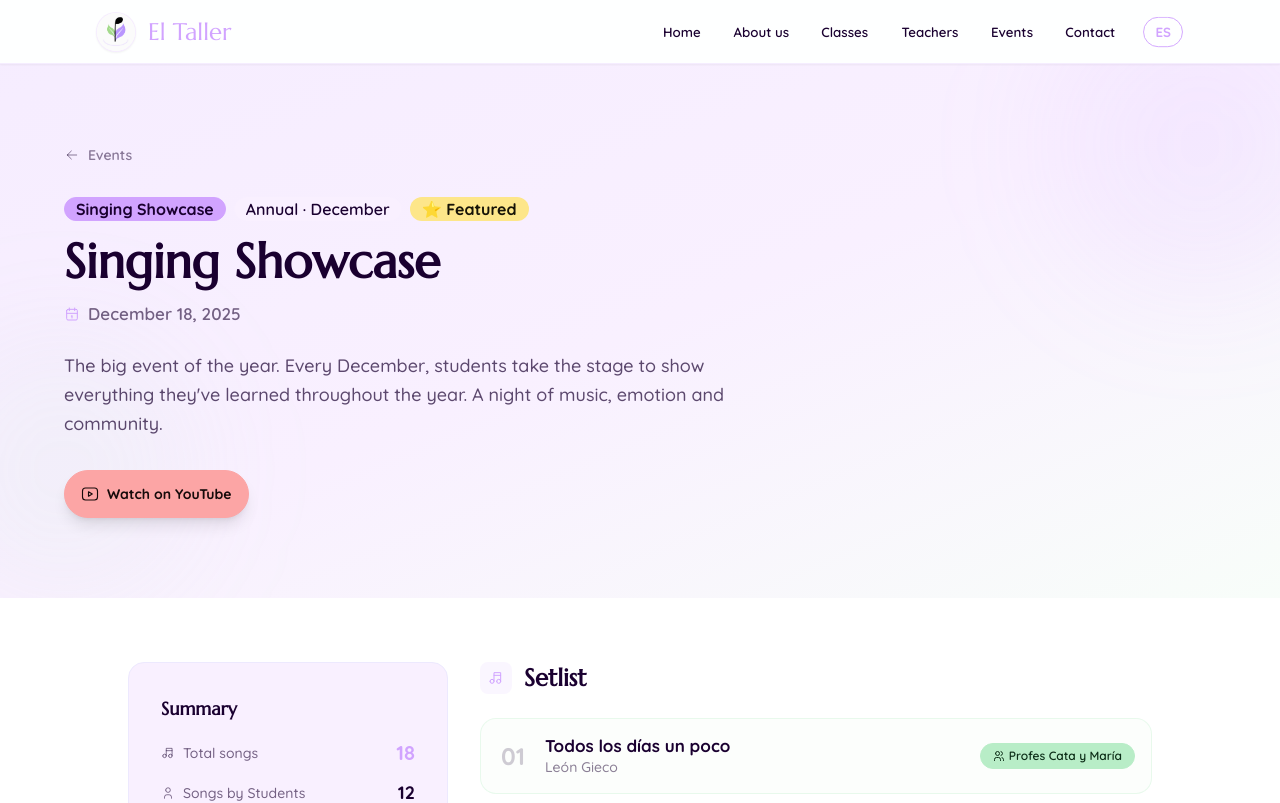
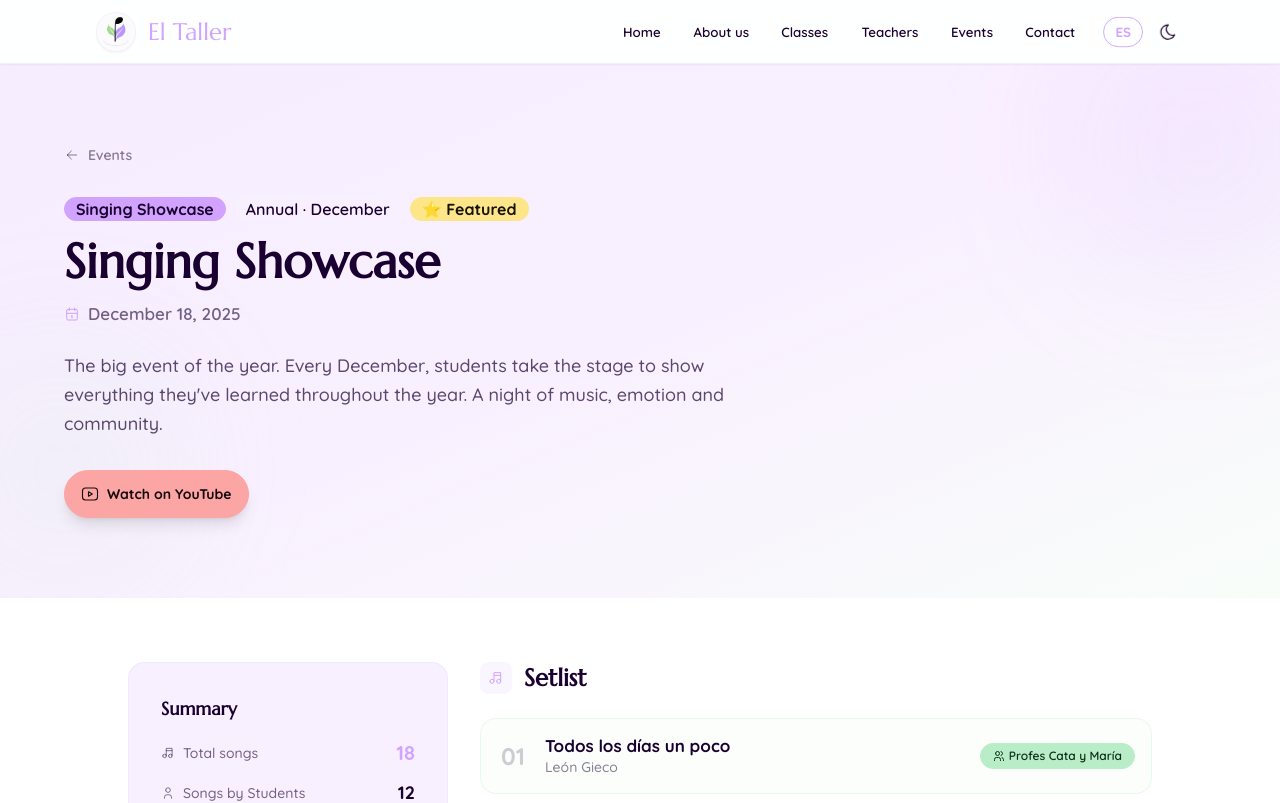
Before and after one commit to riverofrancisco/eltaller, a Next.js app in the folder eltaller/: page /en/actividades/presentacion-canto-2025 in a window 1280 px wide. Shown: the top 803 px of the page. Built offline with nearby package versions, Linux system fonts and the light colour scheme.

Commit message:
dark-theme-added

```diff
--- a/eltaller/app/layout.tsx
+++ b/eltaller/app/layout.tsx
@@ -29,14 +29,20 @@ export const metadata: Metadata = {
   },
 };
 
+import { Providers } from "./providers";
+
 export default function RootLayout({
   children,
 }: {
   children: React.ReactNode;
 }) {
   return (
-    <html lang="es" data-theme="eltaller" className={`${marcellus.variable} ${quicksand.variable} ${quicksand.className}`}>
-      <body suppressHydrationWarning>{children}</body>
+    <html lang="es" suppressHydrationWarning className={`${marcellus.variable} ${quicksand.variable} ${quicksand.className}`}>
+      <body suppressHydrationWarning>
+        <Providers>
+          {children}
+        </Providers>
+      </body>
     </html>
   );
 }
--- /dev/null
+++ b/eltaller/app/providers.tsx
@@ -0,0 +1,28 @@
+"use client";
+
+import { ThemeProvider } from "next-themes";
+import { useEffect, useState } from "react";
+
+export function Providers({ children }: { children: React.ReactNode }) {
+  const [mounted, setMounted] = useState(false);
+
+  // Evitar errores de hidratación asegurándonos de que el componente esté montado
+  useEffect(() => {
+    setMounted(true);
+  }, []);
+
+  if (!mounted) {
+    return <>{children}</>;
+  }
+
+  return (
+    <ThemeProvider
+      attribute="data-theme"
+      defaultTheme="eltaller"
+      enableSystem={true}
+      themes={["eltaller", "eltallerdark"]}
+    >
+      {children}
+    </ThemeProvider>
+  );
+}
--- a/eltaller/components/layout/Navbar.tsx
+++ b/eltaller/components/layout/Navbar.tsx
@@ -2,8 +2,9 @@
 
 import Link from "next/link";
 import Image from "next/image";
-import { useState } from "react";
-import { IconMenu2, IconX } from "@tabler/icons-react";
+import { useState, useEffect } from "react";
+import { IconMenu2, IconX, IconSun, IconMoon } from "@tabler/icons-react";
+import { useTheme } from "next-themes";
 import type { Locale } from "@/lib/getDictionary";
 
 type NavDict = {
@@ -31,8 +32,19 @@ const navLinks = (lang: Locale, dict: NavDict) => [
 
 export default function Navbar({ lang, dict }: NavbarProps) {
   const [menuOpen, setMenuOpen] = useState(false);
+  const { theme, setTheme } = useTheme();
+  const [mounted, setMounted] = useState(false);
+
+  useEffect(() => {
+    setMounted(true);
+  }, []);
+
   const links = navLinks(lang, dict);
   const otherLang: Locale = lang === "es" ? "en" : "es";
+
+  const toggleTheme = () => {
+    setTheme(theme === "eltallerdark" ? "eltaller" : "eltallerdark");
+  };
 
   return (
     <nav className="navbar bg-base-100/90 backdrop-blur-md sticky top-0 z-50 shadow-sm border-b border-primary/20">
@@ -69,6 +81,17 @@ export default function Navbar({ lang, dict }: NavbarProps) {
           >
             {otherLang}
           </Link>
+
+          {/* Theme switcher */}
+          {mounted && (
+            <button
+              onClick={toggleTheme}
+              className="btn btn-ghost btn-circle btn-sm ml-1 text-base-content hover:bg-primary/10"
+              aria-label="Cambiar tema"
+            >
+              {theme === "eltallerdark" ? <IconSun size={20} stroke={1.5} /> : <IconMoon size={20} stroke={1.5} />}
+            </button>
+          )}
         </div>
 
         {/* Mobile: hamburger */}
@@ -79,6 +102,15 @@ export default function Navbar({ lang, dict }: NavbarProps) {
           >
             {otherLang}
           </Link>
+          {mounted && (
+            <button
+              onClick={toggleTheme}
+              className="btn btn-ghost btn-circle btn-xs text-base-content hover:bg-primary/10"
+              aria-label="Cambiar tema"
+            >
+              {theme === "eltallerdark" ? <IconSun size={18} stroke={1.5} /> : <IconMoon size={18} stroke={1.5} />}
+            </button>
+          )}
           <button
             className="btn btn-ghost btn-circle"
             onClick={() => setMenuOpen(!menuOpen)}
--- a/eltaller/package.json
+++ b/eltaller/package.json
@@ -10,6 +10,7 @@
   "dependencies": {
     "@tabler/icons-react": "^3.42.0",
     "next": "^16.2.4",
+    "next-themes": "^0.4.6",
     "react": "^19.2.5",
     "react-dom": "^19.2.5"
   },
--- a/eltaller/tailwind.config.ts
+++ b/eltaller/tailwind.config.ts
@@ -16,17 +16,16 @@ const config: Config = {
     themes: [
       {
         eltaller: {
-          // Base: cupcake-inspired but with El Taller brand colors
-          "primary": "#d1a3ff",          // Violeta marca
-          "primary-content": "#1a0030",  // Texto sobre violeta
-          "secondary": "#b8edc7",        // Verde marca
-          "secondary-content": "#0d2e18",// Texto sobre verde
-          "accent": "#f97316",           // Naranja acento
+          "primary": "#d1a3ff",
+          "primary-content": "#1a0030",
+          "secondary": "#b8edc7",
+          "secondary-content": "#0d2e18",
+          "accent": "#f97316",
           "accent-content": "#ffffff",
-          "neutral": "#1f1f1f",          // Negro
+          "neutral": "#1f1f1f",
           "neutral-content": "#f5f5f5",
-          "base-100": "#ffffff",         // Blanco
-          "base-200": "#f9f0ff",         // Violeta muy claro
+          "base-100": "#ffffff",
+          "base-200": "#f9f0ff",
           "base-300": "#ede9fe",
           "base-content": "#1a0030",
           "info": "#7dd3fc",
@@ -35,8 +34,29 @@ const config: Config = {
           "error": "#fca5a5",
         },
       },
+      {
+        eltallerdark: {
+          "primary": "#d1a3ff",          // Mismo violeta pero resaltará sobre oscuro
+          "primary-content": "#1a0030",
+          "secondary": "#b8edc7",        // Mismo verde
+          "secondary-content": "#0d2e18",
+          "accent": "#fb923c",
+          "accent-content": "#ffffff",
+          "neutral": "#110e16",
+          "neutral-content": "#d1d5db",
+          "base-100": "#1a1625",         // Carbón con matiz violeta (calma)
+          "base-200": "#13101c",         // Más oscuro para contraste
+          "base-300": "#231f2e",         // Más claro para capas
+          "base-content": "#e5e1f0",     // Blanco suave con matiz violeta
+          "info": "#7dd3fc",
+          "success": "#b8edc7",
+          "warning": "#fde68a",
+          "error": "#fca5a5",
+          "--rounded-btn": "1.9rem",      // Mantener suavidad en bordes
+        },
+      },
     ],
-    darkTheme: false,
+    darkTheme: "eltallerdark",
     base: true,
     styled: true,
     utils: true,
```
Also changed, not shown: 1 other file (tests, documents, lock files or other folders).
